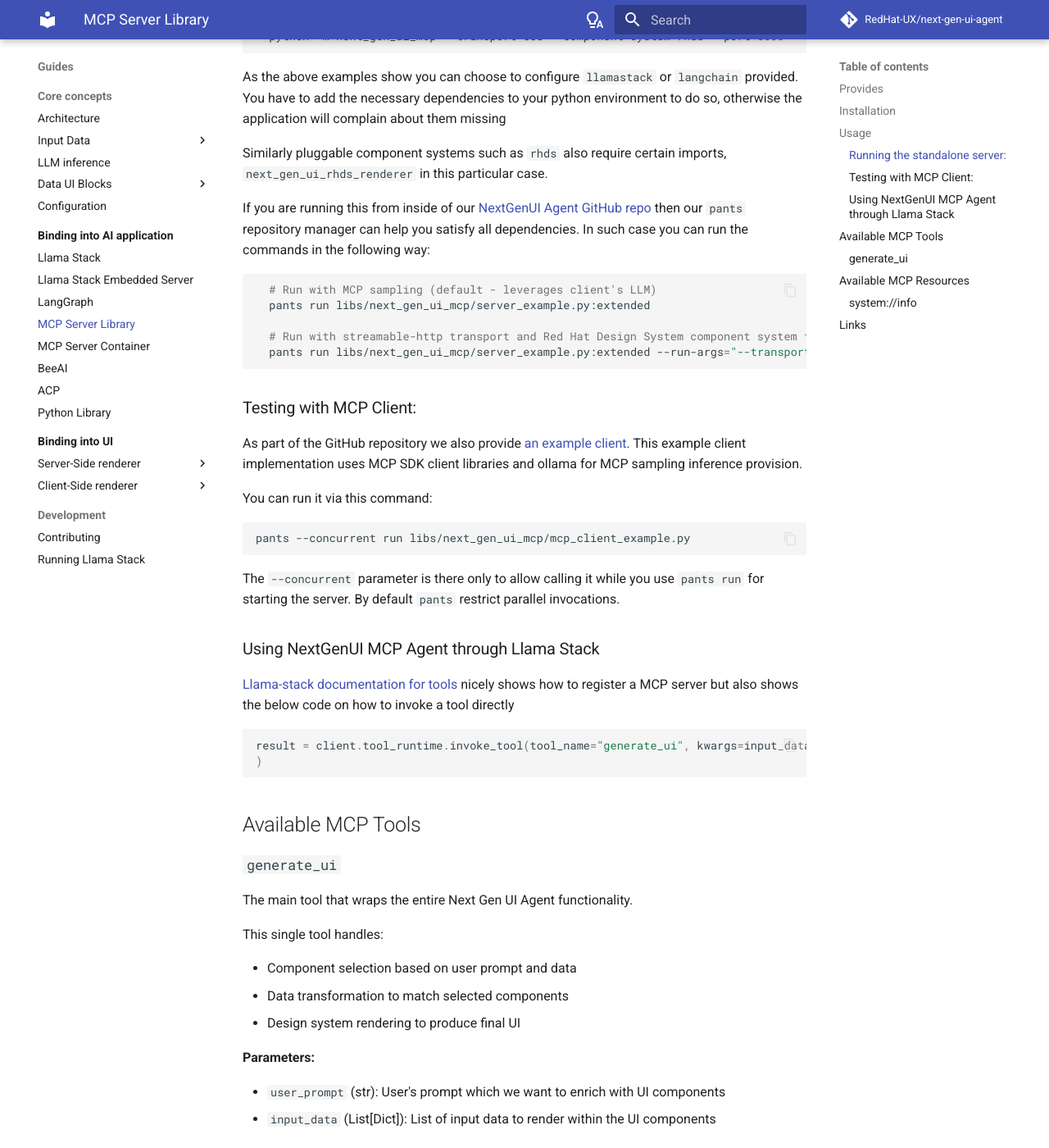
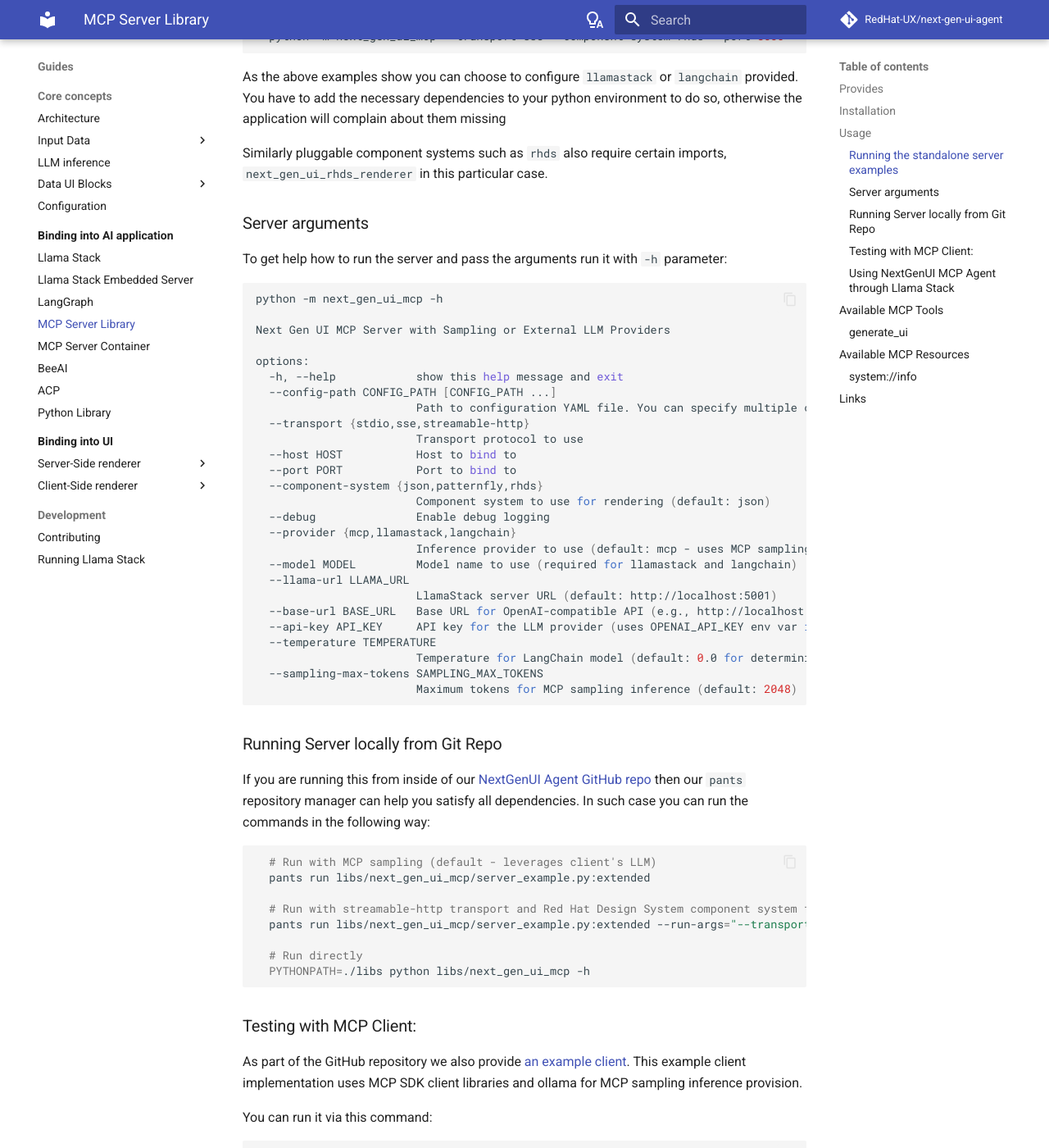
Before and after one commit to RedHat-UX/next-gen-ui-agent, an MkDocs documentation site: the page built from docs/guide/ai_apps_binding/mcp-library.md, in a window 1280 px wide and 1400 px high, scrolled down 1561 px. Shown: the whole window at 82% size. Built offline with MkDocs 1.6.1 and Material for MkDocs 9.7.7, drawn with Linux system fonts in a browser that asks for light colours; comment, search, counter and statistics services are not loaded; some of the changed text lies outside the part shown.

Commit message:
docs improvements

````diff
--- a/libs/next_gen_ui_mcp/README.md
+++ b/libs/next_gen_ui_mcp/README.md
@@ -26,7 +26,7 @@
 
 ## Usage
 
-### Running the standalone server:
+### Running the standalone server examples
 
 ```bash
   # Run with MCP sampling (default - leverages client's LLM)
@@ -61,6 +61,41 @@
 
 Similarly pluggable component systems such as `rhds` also require certain imports, `next_gen_ui_rhds_renderer` in this particular case.
 
+### Server arguments
+
+To get help how to run the server and pass the arguments run it with `-h` parameter:
+
+```sh
+python -m next_gen_ui_mcp -h
+
+Next Gen UI MCP Server with Sampling or External LLM Providers
+
+options:
+  -h, --help            show this help message and exit
+  --config-path CONFIG_PATH [CONFIG_PATH ...]
+                        Path to configuration YAML file. You can specify multiple config files by repeating same parameter or passing comma separated value.
+  --transport {stdio,sse,streamable-http}
+                        Transport protocol to use
+  --host HOST           Host to bind to
+  --port PORT           Port to bind to
+  --component-system {json,patternfly,rhds}
+                        Component system to use for rendering (default: json)
+  --debug               Enable debug logging
+  --provider {mcp,llamastack,langchain}
+                        Inference provider to use (default: mcp - uses MCP sampling)
+  --model MODEL         Model name to use (required for llamastack and langchain)
+  --llama-url LLAMA_URL
+                        LlamaStack server URL (default: http://localhost:5001)
+  --base-url BASE_URL   Base URL for OpenAI-compatible API (e.g., http://localhost:11434/v1 for Ollama)
+  --api-key API_KEY     API key for the LLM provider (uses OPENAI_API_KEY env var if not provided)
+  --temperature TEMPERATURE
+                        Temperature for LangChain model (default: 0.0 for deterministic responses)
+  --sampling-max-tokens SAMPLING_MAX_TOKENS
+                        Maximum tokens for MCP sampling inference (default: 2048)
+```
+
+### Running Server locally from Git Repo
+
 If you are running this from inside of our [NextGenUI Agent GitHub repo](https://github.com/RedHat-UX/next-gen-ui-agent) then our `pants` repository manager can help you satisfy all dependencies. In such case you can run the commands in the following way:
 
 ```bash
@@ -69,6 +104,9 @@
 
   # Run with streamable-http transport and Red Hat Design System component system for rendering
   pants run libs/next_gen_ui_mcp/server_example.py:extended --run-args="--transport streamable-http --component-system rhds"
+
+  # Run directly
+  PYTHONPATH=./libs python libs/next_gen_ui_mcp -h
 ```
 
 ### Testing with MCP Client:
````
Also changed, not shown: docs/guide/configuration.md (+4 -6 lines), libs/next_gen_ui_mcp/README-containers.md (+12 -12 lines), 2 other files.
